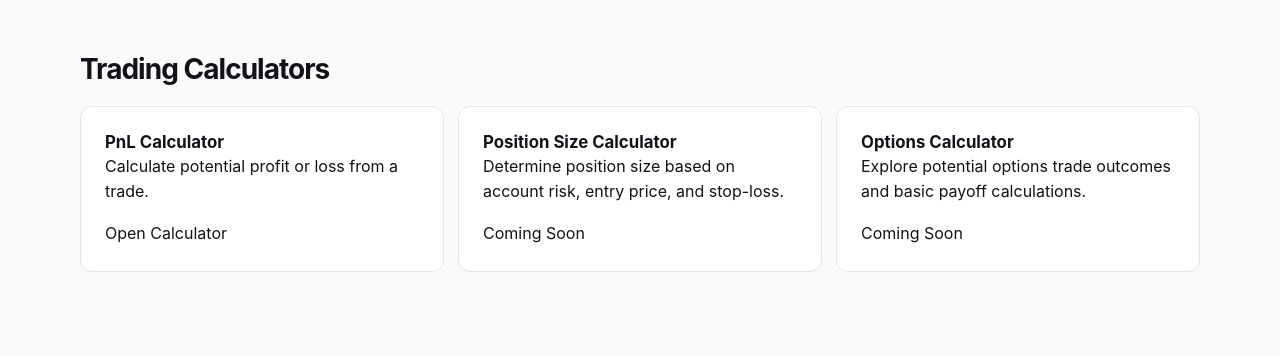
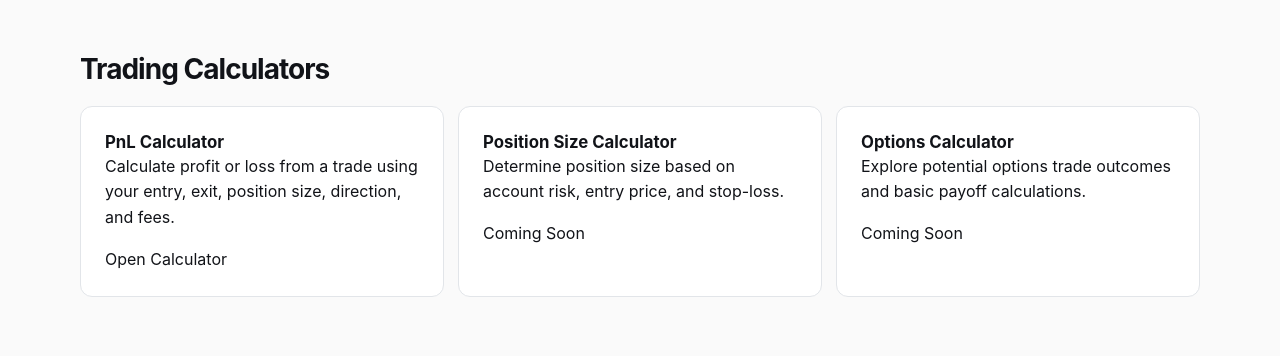
Before and after one commit to JJTGG/trading-tools, a plain HTML site: page tools.html in a window 1280 px wide. Shown: the part 444-800 px from the top of the page. Drawn offline with Linux system fonts and the light colour scheme.

Commit message:
Update tools.html
Clarify PnL calculator description

```diff
--- a/tools.html
+++ b/tools.html
@@ -43,10 +43,11 @@
             <div class="tools-list">
                 <article class="tool-card">
                     <h3>PnL Calculator</h3>
-                    <p>
-                        Calculate potential profit or loss from a trade.
-                    </p>
-                    <a href="pnl-calculator.html">Open Calculator</a>
+<p>
+    Calculate profit or loss from a trade using your entry,
+    exit, position size, direction, and fees.
+</p>
+<a href="pnl-calculator.html">Open Calculator</a>
                 </article>
 
                 <article class="tool-card">
```
